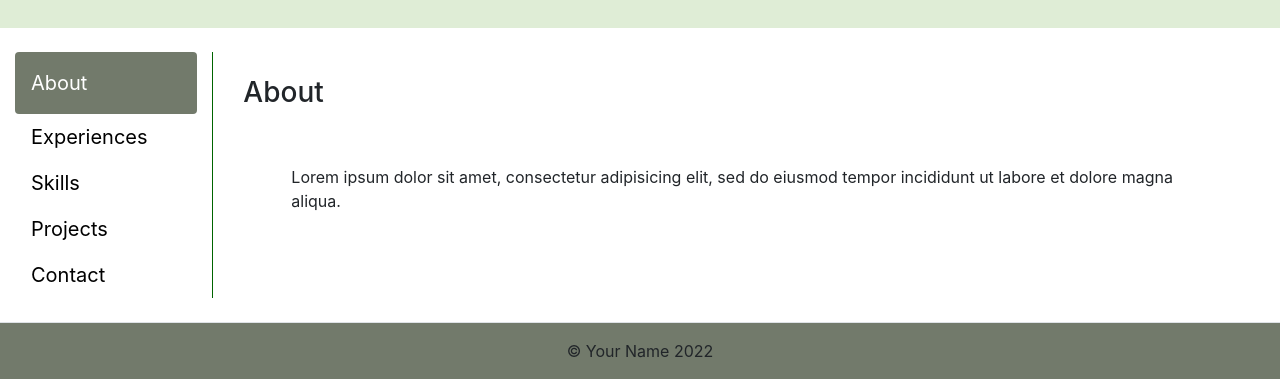
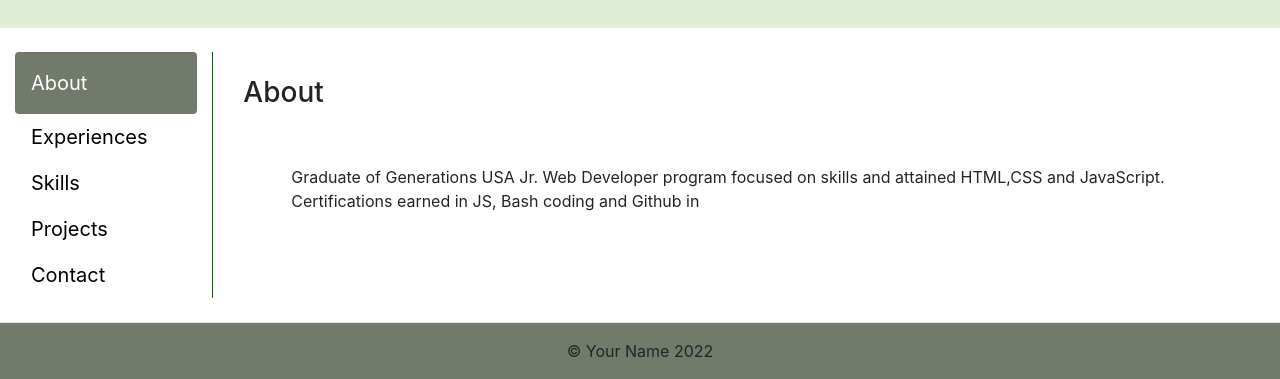
Before and after one commit to stuvmn328/-My-Portfolio-Steven-, a plain HTML site: page index.html in a window 1280 px wide. Shown: the part 429-808 px from the top of the page. Drawn offline with nearby package versions, Linux system fonts and the light colour scheme.

Commit message:
Update index.html

```diff
--- a/index.html
+++ b/index.html
@@ -72,7 +72,7 @@
             <div id="about" class="container-fluid tab-pane active"><br>
               <h3>About</h3>
               <div class="container p-5">
-                <p>Lorem ipsum dolor sit amet, consectetur adipisicing elit, sed do eiusmod tempor incididunt ut labore et dolore magna aliqua.</p>
+                <p> Graduate of Generations USA Jr. Web Developer program focused on skills and attained HTML,CSS and JavaScript. Certifications earned in JS, Bash coding and Github in </p>
               </div>
             </div>
             <!-- Experiences -->
```
